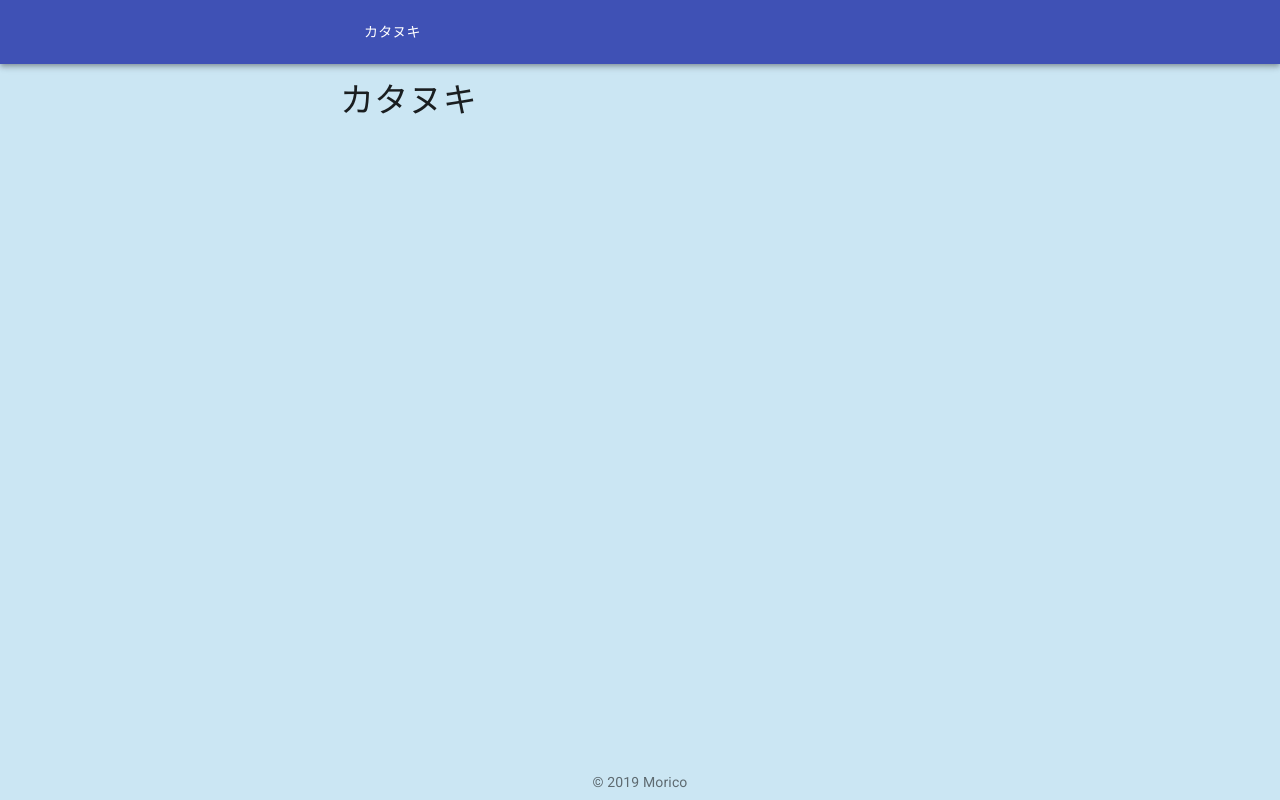
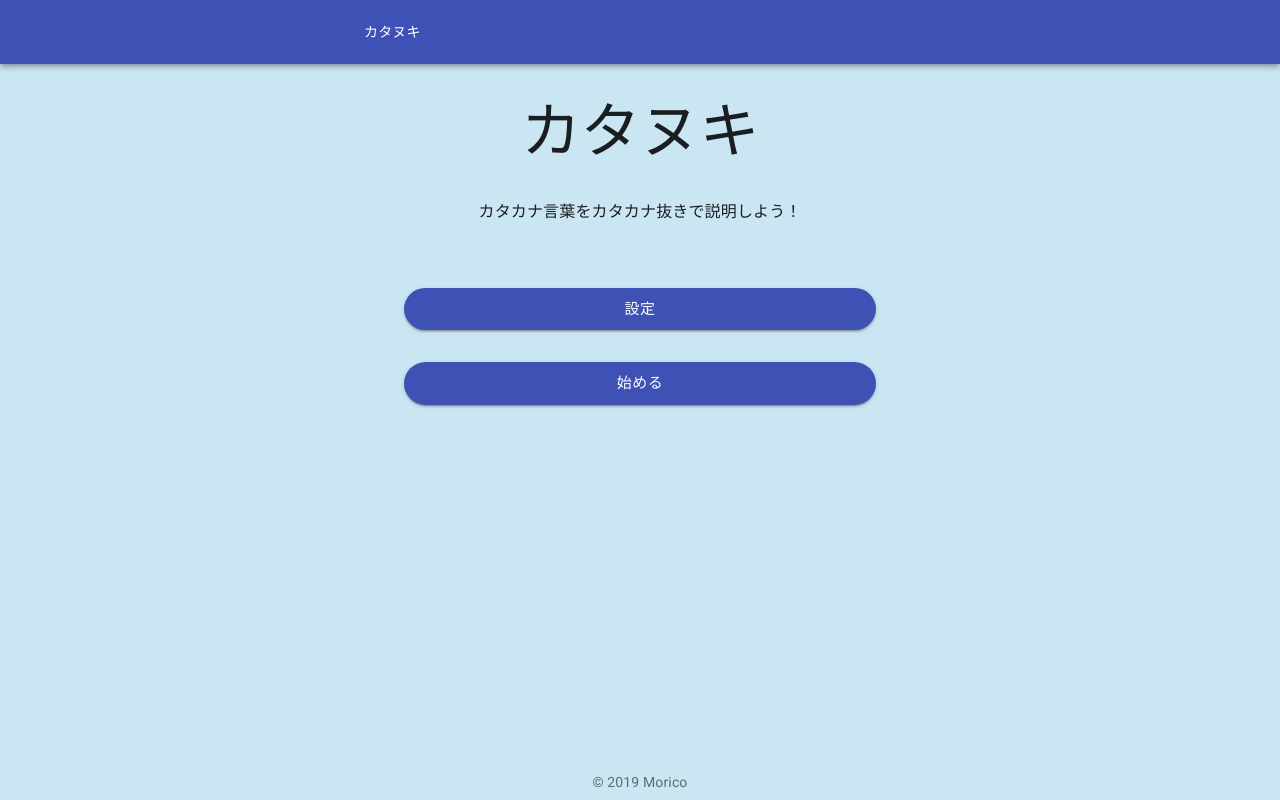
Before and after one commit to moriconomori/bobjiten, a Next.js app: page / in a window 1280 px wide. Built offline with nearby package versions, Linux system fonts and the light colour scheme.

Commit message:
index ページを作成

```diff
--- a/src/pages/index.js
+++ b/src/pages/index.js
@@ -1,15 +1,53 @@
 import React from 'react';
 import Container from '@material-ui/core/Container';
 import Typography from '@material-ui/core/Typography';
+import Button from '@material-ui/core/Button';
 import Box from '@material-ui/core/Box';
+import Link from 'next/link';
 
 export default function Index() {
   return (
     <Container maxWidth="sm" disableGutters>
-      <Box>
-        <Typography variant="h4" component="h1">
+      <Box my={4}>
+        <Typography variant="h2" component="h1" align="center">
           カタヌキ
         </Typography>
+      </Box>
+
+      <Box mb={8}>
+        <Typography align="center">
+          カタカナ言葉をカタカナ抜きで説明しよう！
+        </Typography>
+      </Box>
+
+      <Box my={2} px={8}>
+        <Box mb={4}>
+          <Link href="/settings">
+            <Button
+              variant="contained"
+              color="primary"
+              size="large"
+              fullWidth
+              style={{ borderRadius: 50 }}
+            >
+              設定
+            </Button>
+          </Link>
+        </Box>
+
+        <Box mb={2}>
+          <Link href="/play">
+            <Button
+              variant="contained"
+              color="primary"
+              size="large"
+              fullWidth
+              style={{ borderRadius: 50 }}
+            >
+              始める
+            </Button>
+          </Link>
+        </Box>
       </Box>
     </Container>
   );
```
